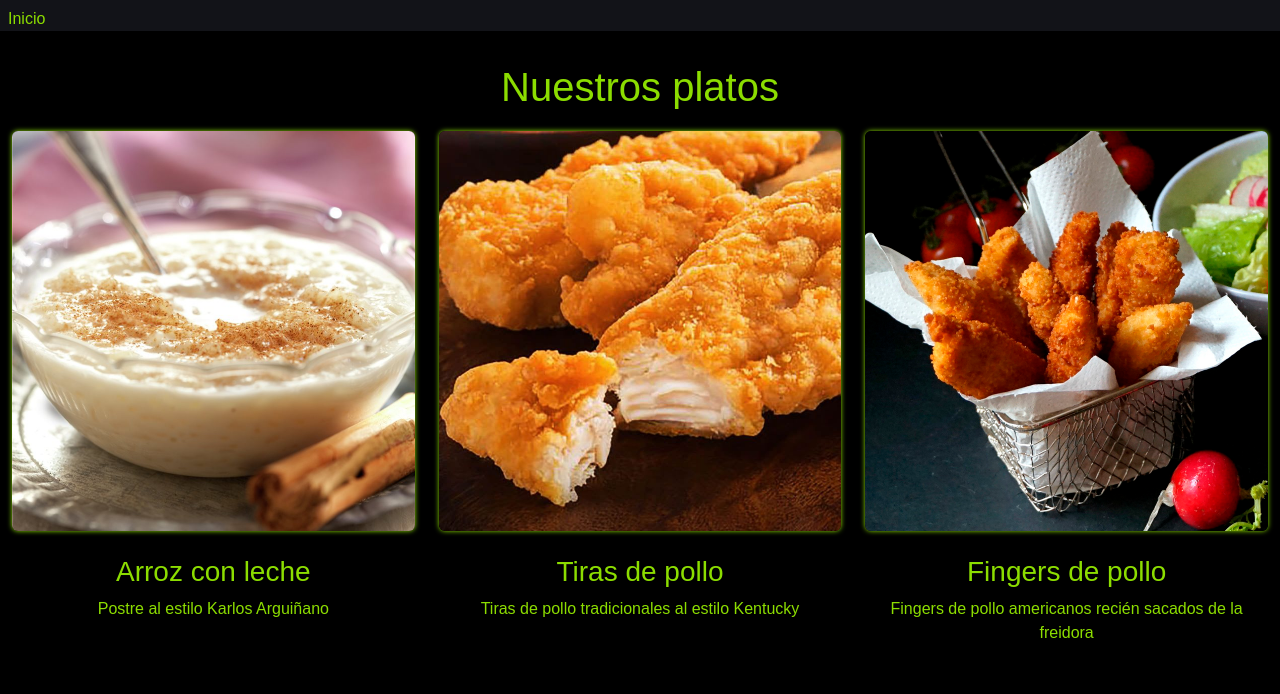
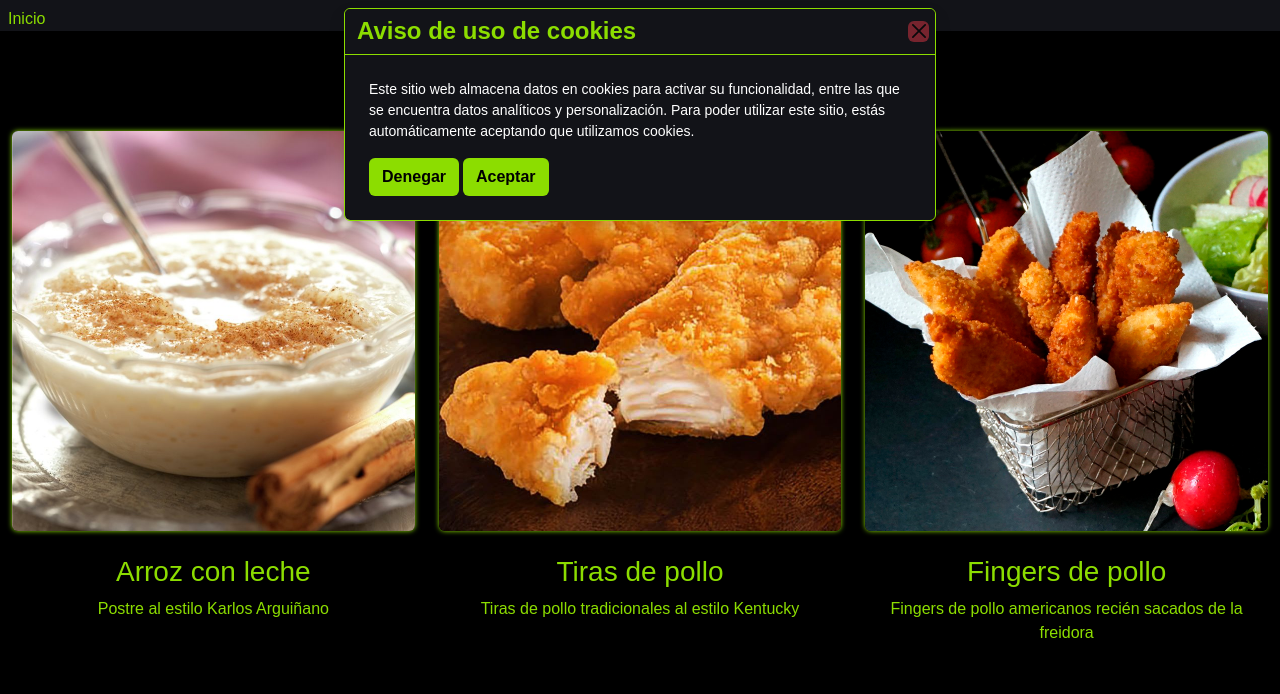
Before and after one commit to arturo-torr/dec-almacenamiento, a plain HTML site: page index.html in a window 1280 px wide. Shown: the part 88-782 px from the top of the page. Drawn offline with nearby package versions, Linux system fonts and the light colour scheme.

Commit message:
Añadido utils.js y funcionalidad de mensaje toast

```diff
--- a/css/style.css
+++ b/css/style.css
@@ -288,11 +288,6 @@ form {
     box-shadow: 0px 0px 5px #8CDD00;
 }
 
-/* form input:focus:not(.submit), textarea:focus, select:focus {
-    background-color: #f5ffe2;
-    font-weight: bold;
-} */
-
 #login, #contact {
     display: grid;
     grid-template-columns: repeat(2, 50%);
@@ -300,24 +295,6 @@ form {
     margin-bottom: 2vh;
 }
 
-/* input {
-    padding: 15px;
-    border: 1px solid lightgrey;
-    border-radius: 5px;
-} */
-
-/* #selects {
-    display: grid;
-    grid-template-columns: repeat(2, 50%);
-    justify-items: center;
-    margin-bottom: 2vh;
-    margin-top: 2vh;
-} */
-/*
-select {
-    border: 1px solid lightgrey;
-    border-radius: 5px;
-} */
 
 .date__sel, .time__sel {
     display: grid;
@@ -348,20 +325,6 @@ textarea {
     padding: 10px;
     width: 100%;
 }
-
-/*
-.submit {
-    display: block;
-    width: 25%;
-    padding: auto;
-    margin: 0 auto;
-    color: #6db500;
-    font-weight: bold;
-    background-color: black;
-    cursor: pointer;
-    border: 2px solid #6db500;
-    border-radius: 5px;
-} */
 
 .submit:hover {
     background-color: #8CDD00;
@@ -451,3 +414,24 @@ textarea {
 .border--green1 {
     border: 1px solid #8CDD00;
 }
+
+.border_bottom--green1 {
+    border-bottom: 1px solid #8CDD00;
+}
+
+.btn--green {
+    background-color: #8CDD00;
+    color: black;
+}
+
+.btn--green:hover {
+    background-color: #6db500;
+    color: black;
+    transition: 0.5s;
+}
+
+.btn--deny:hover {
+    background-color: rgb(255, 0, 0);
+    color: white;
+    transition: 0.5s;
+}
--- a/js/restaurantsmanagerController.js
+++ b/js/restaurantsmanagerController.js
@@ -7,6 +7,9 @@ import RestaurantsManager, {
   Restaurant,
   Coordinate,
 } from "./restaurantsmanager.js";
+
+// Importado de cookie
+import { getCookie } from "./utils.js";
 
 // Modelo y vista como constantes privadas
 const MODEL = Symbol("RestaurantsManagerModel");
@@ -262,6 +265,11 @@ class RestaurantsManagerController {
 
   // Funciones que solo se ejecutan una sola vez
   onLoad = () => {
+    // Busca si hemos aceptado el mensaje de cookies, es decir, hay una cookie creada
+    if (getCookie("acceptedCookieMessage") !== "true") {
+      this[VIEW].showCookiesMessage();
+    }
+
     this[LOAD_MANAGER_OBJECTS]();
     this.onAddCategory();
     this.onAddAllergen();
--- a/js/restaurantsmanagerView.js
+++ b/js/restaurantsmanagerView.js
@@ -6,6 +6,8 @@ import {
   newUpdateAllergenValidation,
   newChangePositionsValidation,
 } from "./validation.js";
+
+import { setCookie } from "./utils.js";
 // Symbol dónde se introducirá la vista de RestaurantManager
 const EXECUTE_HANDLER = Symbol("executeHandler");
 
@@ -1554,6 +1556,93 @@ class RestaurantsManagerView {
     });
   }
 
+  showCookiesMessage() {
+    const toast = `<div class="fixed-top p-5 mt-5">
+				<div
+					id="cookies-message"
+					class="toast fade show bg__grey border--green1 text-white w-50 mx-auto mw-100"
+					role="alert"
+					aria-live="assertive"
+					aria-atomic="true"
+				>
+					<div class="toast-header bg__grey border_bottom--green1">
+						<h4 class="me-auto text--green fw-bold my-auto">Aviso de uso de cookies</h4>
+            <button
+							type="button"
+							class="btn-close bg-danger"
+							data-bs-dismiss="toast"
+							aria-label="Close"
+							id="btnDismissCookie"
+						></button>
+					</div>
+					<div class="toast-body p-4 d-flex flex-column">
+						<p>
+							Este sitio web almacena datos en cookies para activar su
+							funcionalidad, entre las que se encuentra datos analíticos y
+							personalización. Para poder utilizar este sitio, estás
+							automáticamente aceptando que utilizamos cookies.
+						</p>
+						<div class="ml-auto">
+							<button
+								type="button"
+								class="btn btn--green btn--deny fw-bold mr-3 deny"
+								id="btnDenyCookie"
+								data-bs-dismiss="toast"
+							>
+								Denegar
+							</button>
+							<button
+								type="button"
+								class="btn btn--green fw-bold"
+								id="btnAcceptCookie"
+								data-bs-dismiss="toast"
+							>
+								Aceptar
+							</button>
+						</div>
+					</div>
+				</div>
+			</div>`;
+    document.body.insertAdjacentHTML("afterbegin", toast);
+
+    // Busca la capa donde tenemos el toast y se le añade un manejador de eventos sobre 'hidden.bs.toast'
+    // Con eso se captura un evento propio de Bootstrap que se ha generado manualmente por código
+    // Cuando se cierra, se ejecuta el evento y se borra del DOM
+    const cookiesMessage = document.getElementById("cookies-message");
+    cookiesMessage.addEventListener("hidden.bs.toast", (event) => {
+      // Coge y elimina el padre donde está ejecutándose el evento
+      event.currentTarget.parentElement.remove();
+    });
+
+    const denyCookieFunction = (event) => {
+      this.initzone.replaceChildren();
+      this.initzone.insertAdjacentHTML(
+        "afterbegin",
+        `<div class="container my-3">
+					<div class="alert alert-warning" role="alert">
+						<strong>
+							Para utilizar esta web es necesario aceptar el uso de cookies.
+							Debe recargar la página y aceptar las condicones para seguir
+							navegando. Gracias.
+						</strong>
+					</div>
+				</div>`
+      );
+      this.centralzone.remove();
+      this.menu.remove();
+    };
+
+    const btnDenyCookie = document.getElementById("btnDenyCookie");
+    btnDenyCookie.addEventListener("click", denyCookieFunction);
+    const btnDismissCookie = document.getElementById("btnDismissCookie");
+    btnDismissCookie.addEventListener("click", denyCookieFunction);
+
+    const btnAcceptCookie = document.getElementById("btnAcceptCookie");
+    btnAcceptCookie.addEventListener("click", (event) => {
+      setCookie("acceptedCookieMessage", "true", 1);
+    });
+  }
+
   /** ----------- FIN MODALES -----------  */
 
   /** ------------------- MÉTODOS BIND ------------------- */
--- /dev/null
+++ b/js/utils.js
@@ -0,0 +1,14 @@
+function setCookie(cname, cvalue, exdays) {
+  const d = new Date();
+  d.setTime(d.getTime() + exdays * 24 * 60 * 60 * 1000);
+  const expires = `expires=${d.toUTCString()}`;
+  document.cookie = `${cname}=${cvalue};${expires};path=/`;
+}
+
+function getCookie(cname) {
+  const re = new RegExp(`(?:(?:^|.*;\\s*)${cname}\\s*\\=\\s*([^;]*).*$)|^.*$`);
+  return document.cookie.replace(re, "$1");
+}
+export { setCookie, getCookie };
+
+// getCookie se importará en el controlador
```
